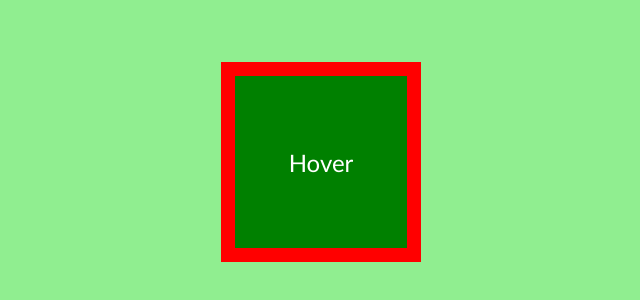
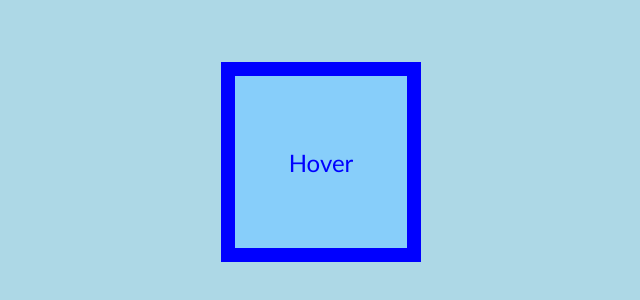
Before and after one commit to jchavarria73/Module-8-Share-your-project, a plain HTML site: page project 3/index.html in a window 1280 px wide. Shown: the part 238-538 px from the top of the page, without its empty margins (319-959 px from the left). Drawn offline with Linux system fonts and the light colour scheme.

Commit message:
project 3

```diff
--- a/project 3/styles.css
+++ b/project 3/styles.css
@@ -12,7 +12,7 @@ body {
   justify-content: center;
   align-items: center;
   height: 100vh;
-  background: lightgreen;
+  background: lightblue;
 }
 
 #square {
@@ -21,14 +21,14 @@ body {
   align-items: center;
   height: 200px;
   width: 200px;
-  background: green;
+  background: lightskyblue;
   font-size: 1.5rem;
-  color: #fff;
+  color: blue;
   cursor: pointer;
-  transition: cubic-bezier(0.075, 0.82, 0.165, 1) 3s;
-  border: 14px solid red;
+  transition: all 6s ease;
+  border: 14px solid blue;
 }
 
 .hover {
-  transform: scale(2);
+  transform: rotate(3600deg);
 }
```
